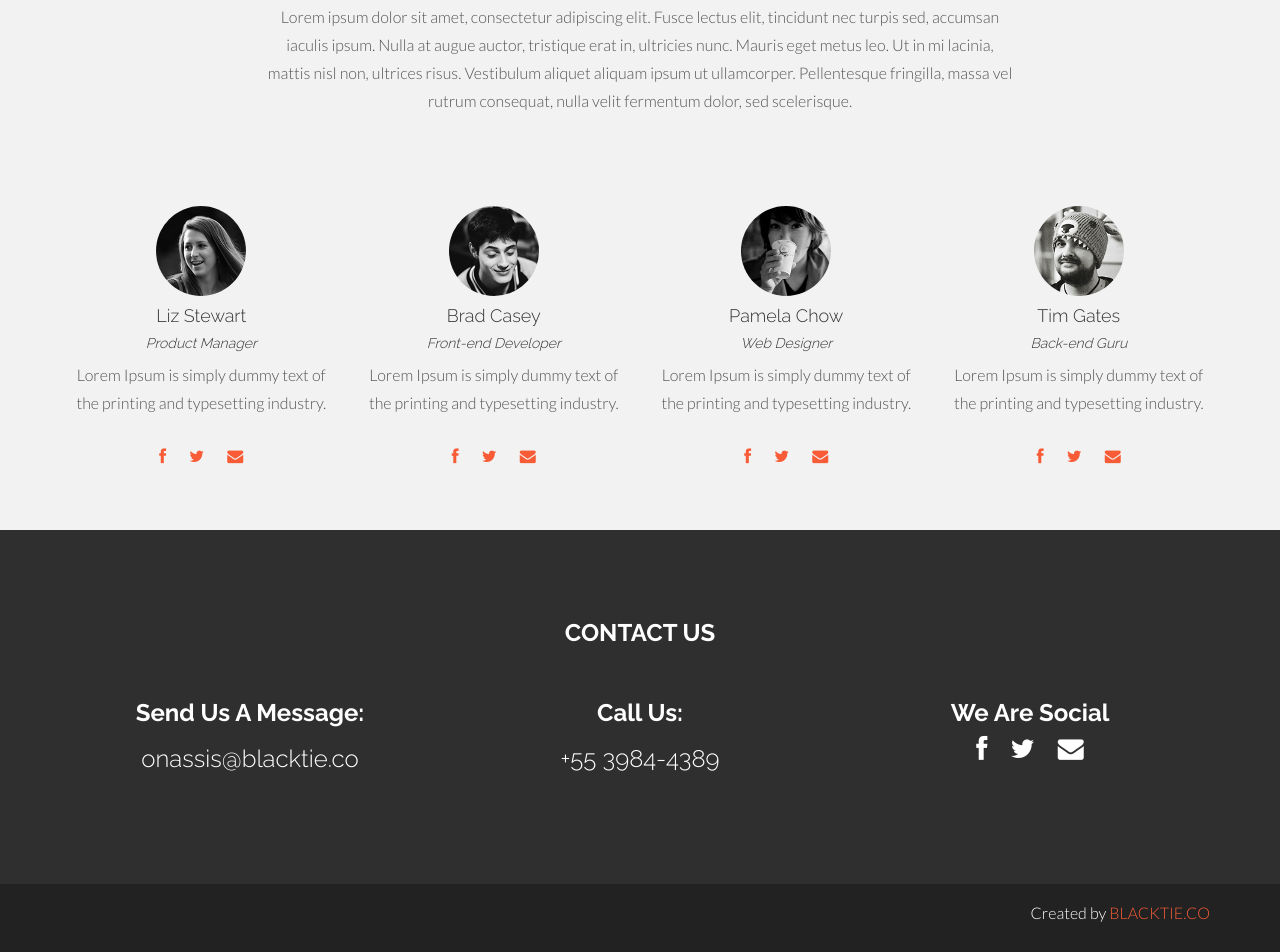
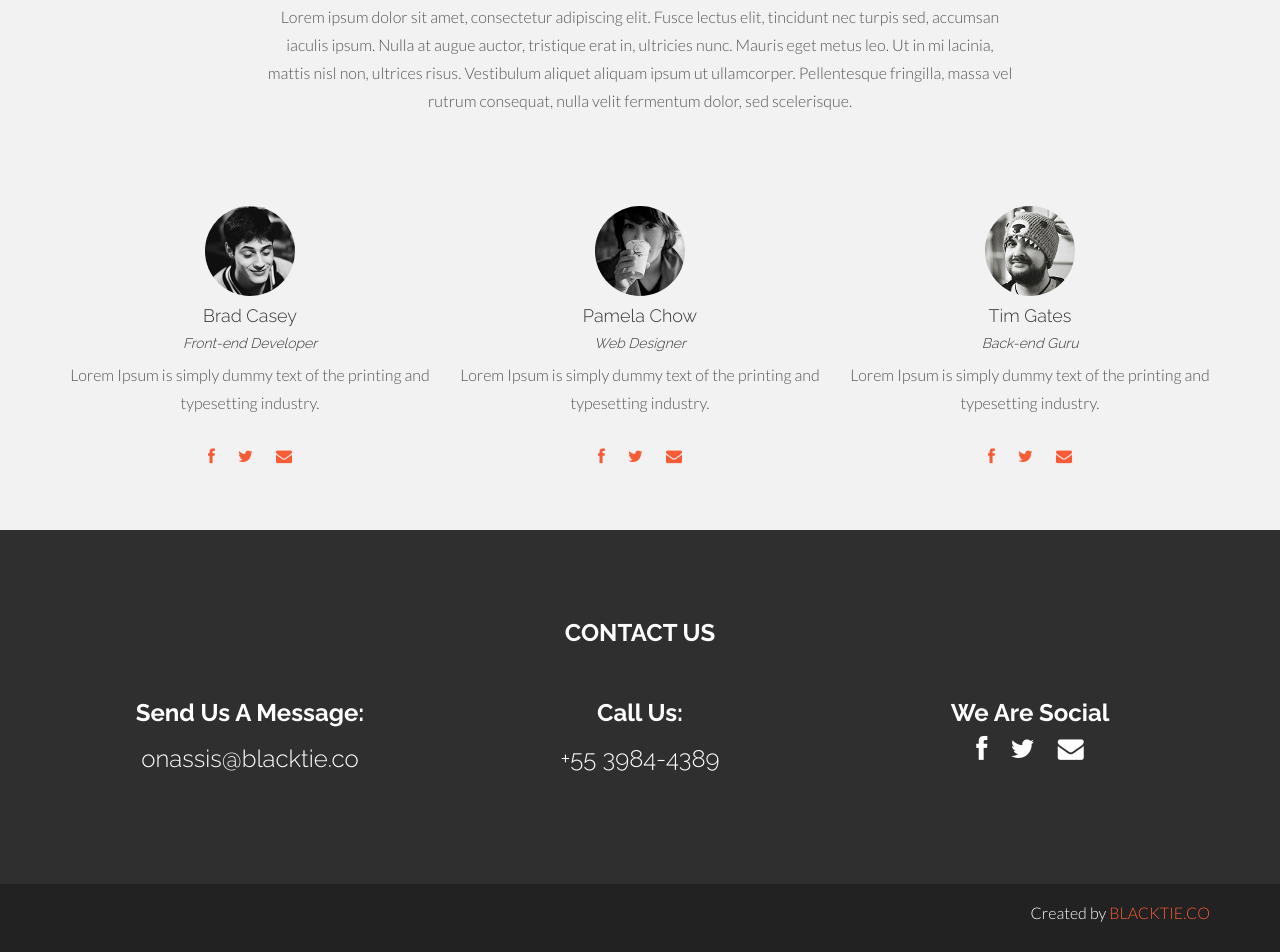
Before and after one commit to bet-lbm/ThemeGit, a plain HTML site: page index.html in a window 1280 px wide. Shown: the part 2565-3517 px from the top of the page. Drawn offline with Linux system fonts and the light colour scheme.

Commit message:
elimino un contacto en la seccion about

```diff
--- a/index.html
+++ b/index.html
@@ -236,20 +236,7 @@
 				<br>
 				</div>
 				<div class="col-lg-2"></div>
-				<div class="col-lg-3 team">
-					<img class="img-circle" src="assets/img/team01.jpg" height="90" width="90">
-					<h4>Liz Stewart</h4>
-					<h5><i>Product Manager</i></h5>
-					<p>Lorem Ipsum is simply dummy text of the printing and typesetting industry.</p>
-					<p>
-						<a href="index.html#"><i class="icon-facebook"></i></a>
-						<a href="index.html#"><i class="icon-twitter"></i></a>
-						<a href="index.html#"><i class="icon-envelope"></i></a>
-
-					</p>
-				</div>
-
-				<div class="col-lg-3 team">
+				<div class="col-lg-4 team">
 					<img class="img-circle" src="assets/img/team02.jpg" height="90" width="90">
 					<h4>Brad Casey</h4>
 					<h5><i>Front-end Developer</i></h5>
@@ -262,7 +249,7 @@
 					</p>
 				</div>
 
-				<div class="col-lg-3 team">
+				<div class="col-lg-4 team">
 					<img class="img-circle" src="assets/img/team03.jpg" height="90" width="90">
 					<h4>Pamela Chow</h4>
 					<h5><i>Web Designer</i></h5>
@@ -275,7 +262,7 @@
 					</p>
 				</div>
 
-				<div class="col-lg-3 team">
+				<div class="col-lg-4 team">
 					<img class="img-circle" src="assets/img/team04.jpg" height="90" width="90">
 					<h4>Tim Gates</h4>
 					<h5><i>Back-end Guru</i></h5>
```
